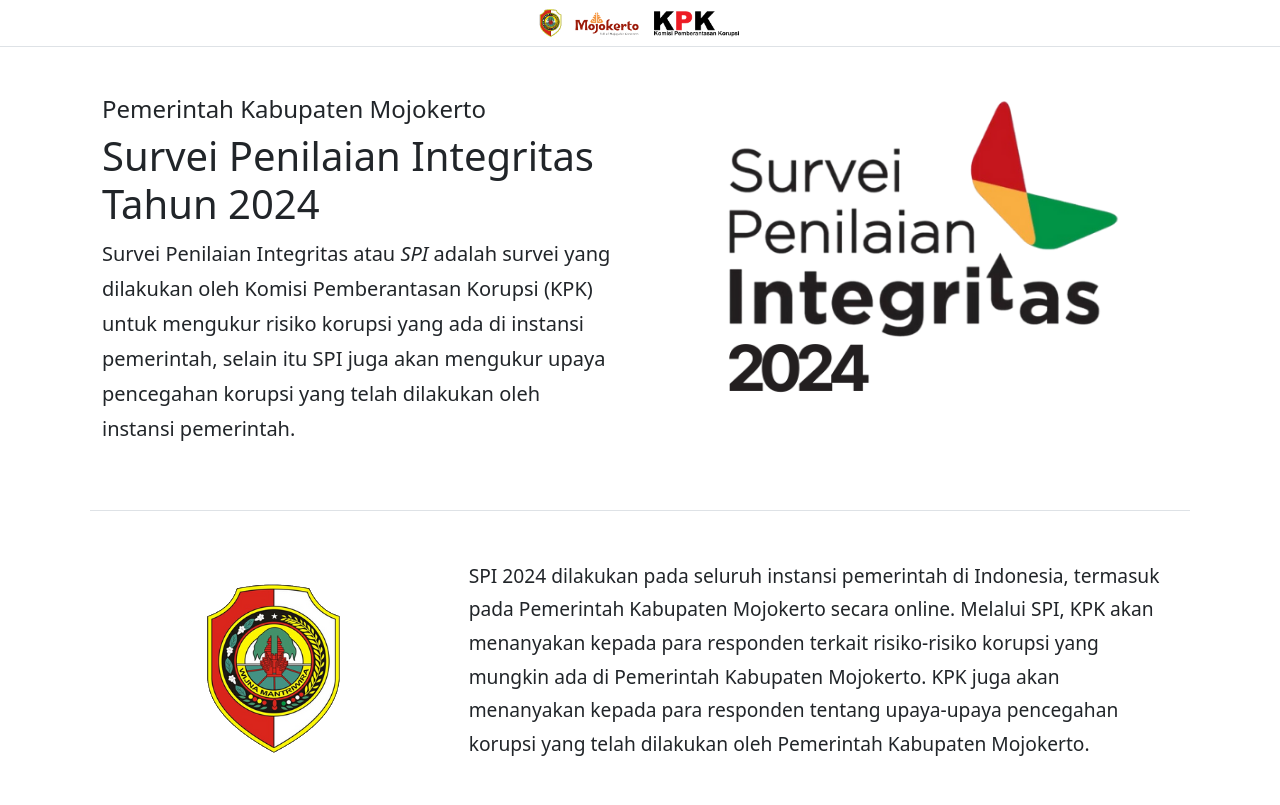
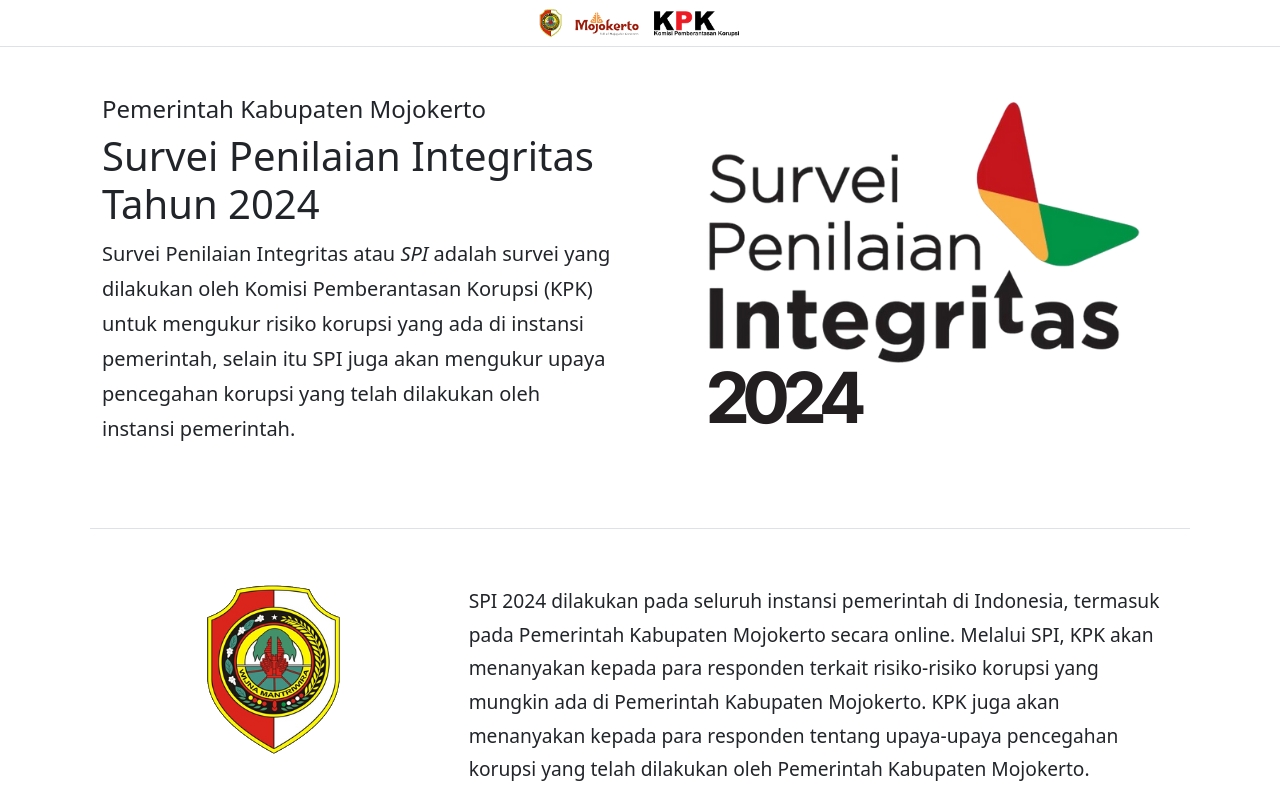
Before and after one commit to inspektoratmojokertokab/spi2024, a plain HTML site: page index.html in a window 1280 px wide. Shown: the top 805 px of the page. Drawn offline with nearby package versions, Linux system fonts and the light colour scheme.

Commit message:
fix img size and some margins

```diff
--- a/index.html
+++ b/index.html
@@ -54,7 +54,7 @@
       <div class="container">
         <div class="row gx-5 align-items-start">
           <div class="col-md-6 order-md-2 text-center pb-5">
-            <img src="assets/2024-500.png" alt="spi 2024" width="400" />
+            <img src="assets/2024-500.png" alt="spi 2024" class="img-fluid" />
           </div>
           <div class="col-md-6 order-md-1">
             <h2 class="fs-4">Pemerintah Kabupaten Mojokerto</h2>
@@ -72,10 +72,10 @@
           </div>
         </div>
         <div class="row mt-5 align-items-center border-top pt-5">
-          <div class="col text-center">
+          <div class="col text-center mb-5">
             <img src="assets/logo-mjk.png" alt="kabupaten mojokerto" />
           </div>
-          <div class="col-8">
+          <div class="col-md-8">
             <p>
               SPI 2024 dilakukan pada seluruh instansi pemerintah di Indonesia,
               termasuk pada Pemerintah Kabupaten Mojokerto secara online.
```
